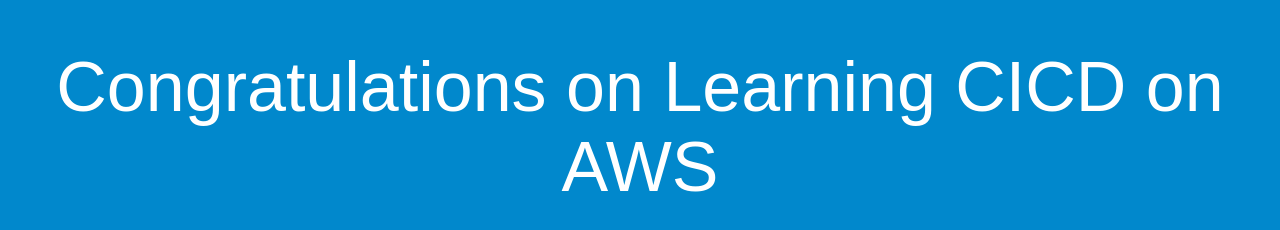
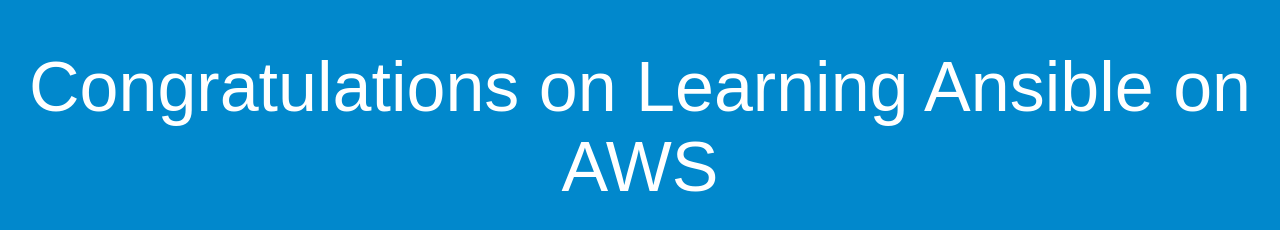
Before and after one commit to Rajthetrainer/ansible, a plain HTML site: page index.html in a window 1280 px wide. Drawn offline with Linux system fonts and the light colour scheme.

Commit message:
Update index.html

```diff
--- a/index.html
+++ b/index.html
@@ -26,7 +26,7 @@
 </head>
 <body>
   <div align="center">
-    <h1>Congratulations on Learning CICD on AWS</h1>
+    <h1>Congratulations on Learning Ansible on AWS</h1>
   </div>
 </body>
 </html>
```
